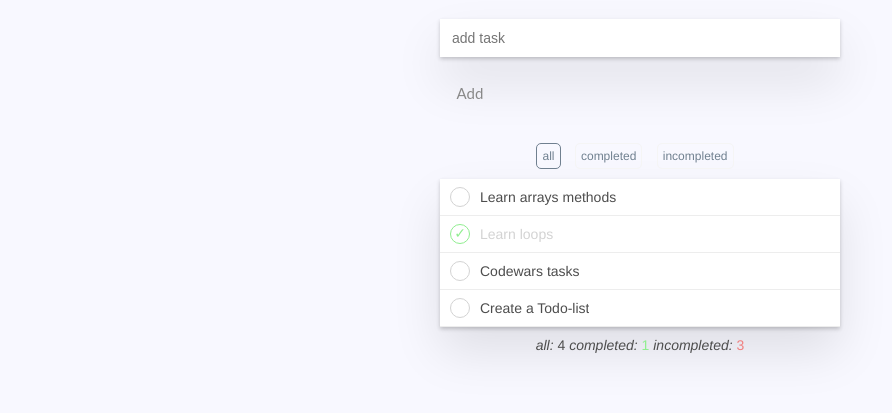
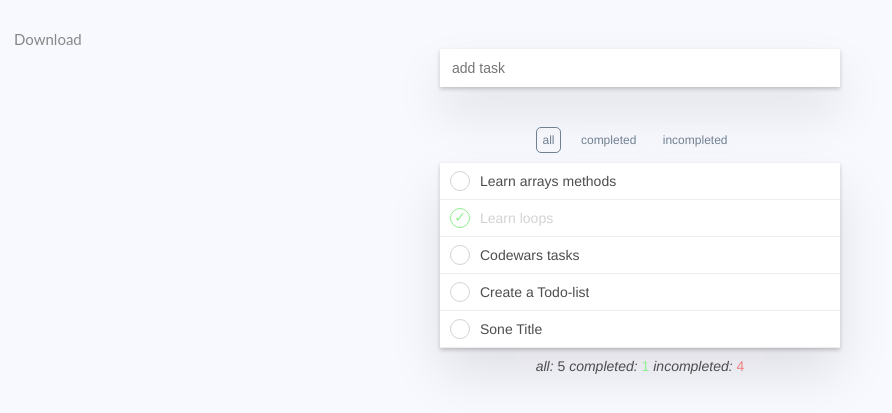
Before and after one commit to Katastroffa/ToDo-List, a website: page index.html in a window 1280 px wide. Shown: the part 61-474 px from the top of the page, without its empty margins (0-892 px from the left). Drawn offline with Linux system fonts and the light colour scheme.

Commit message:
xml push

```diff
--- a/index.html
+++ b/index.html
@@ -7,15 +7,16 @@
 </head>
 <body>
 <h1 class="head">TODO List</h1>
+<button class="btn btn-primary" onclick="loadTodo()" type="button">Download</button>
 <!-- create container for project -->
 <div class="container"> <!--simple Division element-->
     <!-- create a display for new task  -->
     <div class="add-task">
         <input class="add-task__input" placeholder="add task" autofocus>
     </div>
-    <p>
+    <!--<p>
         <button>Add</button>
-    </p>
+    </p>-->
     <!-- create filters for sorting  -->
     <div class="filters">
         <div data-filter="all" class="filters__item filters__item_selected">all</div>
--- a/script.js
+++ b/script.js
@@ -3,17 +3,17 @@ const keyCode = {
 };
 // template status
 const todoStatus = {
-  TODO: 'todo',
-  DONE: 'done',
+  TODO: 'false',
+  DONE: 'true',
 };
 // filter
 const filter = {
   ALL: 'all',
-  DONE: 'done',
-  TODO: 'todo',
+  DONE: 'true',
+  TODO: 'false',
 };
 // template list with examples
-const todoList = [
+let todoList = [
   {
     name: 'Learn arrays methods',
     status: todoStatus.TODO,
@@ -28,6 +28,10 @@ const todoList = [
   },
   {
     name: 'Create a Todo-list',
+    status: todoStatus.TODO,
+  },
+  {
+    name: 'Sone Title',
     status: todoStatus.TODO,
   },
 ];
@@ -187,9 +191,11 @@ function renderFilteredList() {
 
     todos = todoList.filter(({ status }) => status === filterStatus);
   }
+
   renderList(todos);
   updateStats();
 }
+
 function updateStats() {
   const total = todoList.length;
   const done = todoList.filter(({ status }) => status === todoStatus.DONE).length;
@@ -198,6 +204,35 @@ function updateStats() {
   statsDoneElement.textContent = done;
   statsTodoElement.textContent = total - done;
 }
+
+function loadTodo() {
+  const xhr = new XMLHttpRequest();
+  const url = 'https://jsonplaceholder.typicode.com/todos';
+  xhr.open('GET', url, true);
+  xhr.send();
+
+  let todos = [];
+  xhr.onreadystatechange = function () {
+    if (xhr.readyState === 4) {
+      todos = JSON.parse(xhr.responseText).map(el => ({
+        ...el,
+        //done: el.completed
+        name: el.title,
+      }));
+
+      todoList = [
+        ...todoList,
+        ...todos,
+      ];
+
+      renderList();
+      renderFilteredList();
+      console.log(todos);
+    }
+  };
+}
+
+
 // Исполняемый код
 listElement.addEventListener('click', onListClick);
 inputElement.addEventListener('keydown', onInputKeydown);
```
